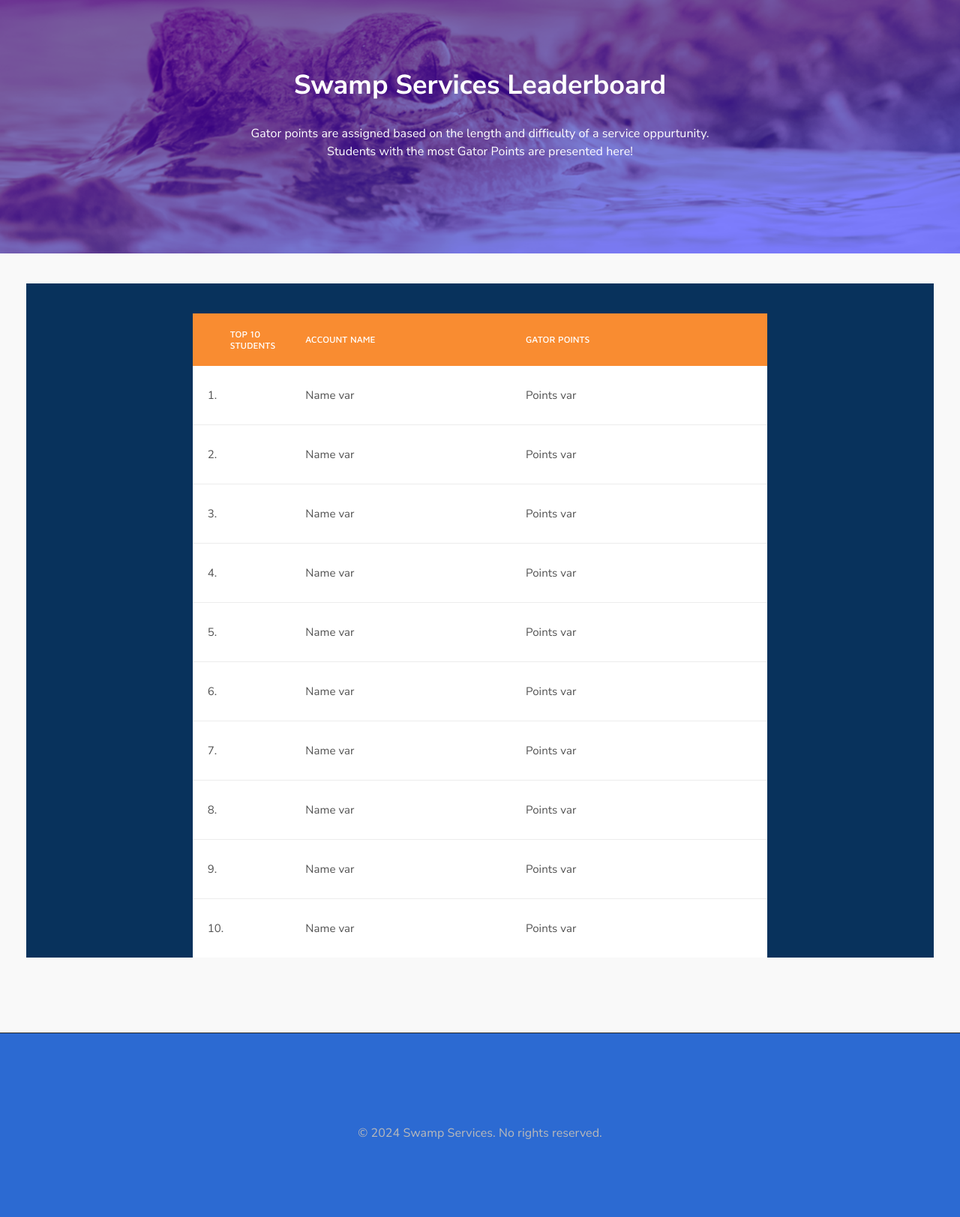
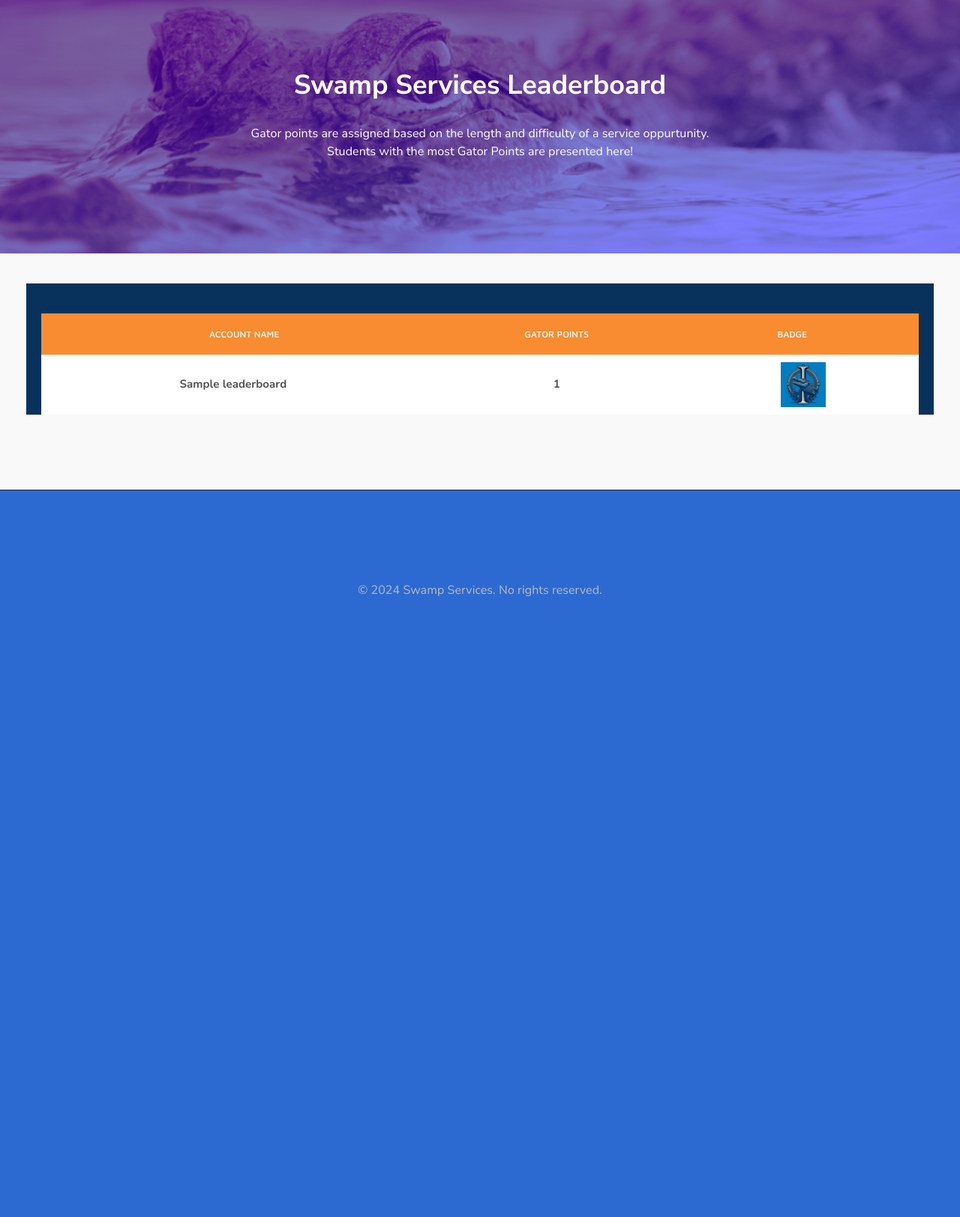
Before and after one commit to ZachJasko/CEN3031-Project, a Django app: page /blog/ in a window 1280 px wide. Shown: the part 133-1756 px from the top of the page at 75% size. After the commit the page ends 928 px from the top, so only its background shows below. Run offline with Django 3.2, Linux system fonts and the light colour scheme; tables that the repository leaves empty hold one stand-in row (values such as "Sample post"); some libraries are stand-ins or nearby versions.

Commit message:
leaderboard, points fixed, and UI display. enjoy!

```diff
--- a/forum/models.py
+++ b/forum/models.py
@@ -79,7 +79,7 @@ class Leaderboard(models.Model):
     user = models.ForeignKey(User, on_delete = models.CASCADE)
     lead_names = models.CharField(max_length=100)
     tot_gatorpnts = models.IntegerField(default=0, null=True)
-    badge = models.ImageField(default="1.jpg", null=True, blank=True)
+    #badge = models.ImageField(default="../static/images/1.jpg", null=True, blank=True)
 
     def __str__(self):
         return self.user.username
--- a/forum/views.py
+++ b/forum/views.py
@@ -4,6 +4,7 @@ from .models import *
 from django.db.models import Count, Q, F
 from django.contrib.auth.decorators import login_required
 # importing messages
+from django.db.models import F  # Import F expression
 from django.contrib import messages
 
 # Model Forms.
@@ -124,8 +125,8 @@ def userDashboard(request):
         'ans_posted':ans_posted,
         'topic_count':topic_count,
         'ans_count':ans_count
+    }
 
-    }
     return render(request, 'user-dashboard.html', context)
 
 def searchView(request):
@@ -151,16 +152,17 @@ def searchView(request):
 
     return render(request, 'search-result.html', context)
 
-
-
 # Blog listing page view.
 def blogListView(request):
 
     # Display all blog posts.
     all_posts = BlogPost.objects.all()
 
+    all_leaders = Leaderboard.objects.all().order_by('-tot_gatorpnts')[:10]
+
     context = {
-        'all_posts':all_posts
+        'all_posts':all_posts,
+        'all_leaders':all_leaders,
     }
     return render(request, 'blog-listing.html', context)
 
@@ -176,7 +178,6 @@ def blogDetailView(request, slug):
 
     return render(request, 'blog-detail.html', context)
 
-
 @login_required(login_url='login')
 def accept_answer(request, pk):
     answer = get_object_or_404(Answer, pk=pk)
@@ -184,23 +185,25 @@ def accept_answer(request, pk):
     user_name = answer.user.username
 
     if request.user == user_post.author.user:
-        # Unaccept all other answers for this post
+        # unaccept all other answers for this post
         user_post.answer_set.exclude(pk=pk).update(accepted=False)
 
-        # Toggle the accepted status of the selected answer
-        answer.accepted = not answer.accepted
+        # toggle the accepted status and update Gator Points
+        if answer.accepted:
+            # unaccepting: Deduct points
+            answer.accepted = False
+            Leaderboard.objects.filter(user=answer.user).update(
+                tot_gatorpnts=F('tot_gatorpnts') - answer.gatorpnts
+            )
+        else:
+            # accepting ---- Add points only if not already accepted
+            answer.accepted = True
+            user_post.answer_set.exclude(pk=pk).update(accepted=False)
+            Leaderboard.objects.filter(user=answer.user).update(
+                tot_gatorpnts=F('tot_gatorpnts') + answer.gatorpnts
+            )
+
         answer.save()
-
-    if answer.accepted == True and Leaderboard.objects.filter(lead_names=user_name).exists() == False:
-        leaders = Leaderboard.objects.create(user=answer.user, lead_names=user_name)
-        leaders.save()
-        Leaderboard.objects.filter(user = answer.user).update(tot_gatorpnts=F('tot_gatorpnts')+answer.gatorpnts)
-    elif answer.accepted == True and Leaderboard.objects.filter(lead_names=user_name).exists() == True:
-        Leaderboard.objects.filter(user = answer.user).update(tot_gatorpnts=F('tot_gatorpnts')+answer.gatorpnts)
-    elif answer.accepted == False:
-        pass
-    else:
-        pass
 
     return HttpResponseRedirect(user_post.get_absolute_url())
 
--- a/registration/templates/registration/login.html
+++ b/registration/templates/registration/login.html
@@ -35,8 +35,8 @@
             </div>
             <div class="dx-form-group-md">
                 <div class="d-flex justify-content-between">
-                    <a href="javascript:;">Don't have an account?</a>
-                    <a href="{% url 'register' %}" style="text-decoration: underline;">Sign Up</a>
+                    <a href="javascript:;" style="color:white; font-weight:bold">Don't have an account?</a>
+                    <a href="{% url 'register' %}" style="text-decoration: underline; color:white; font-weight:bold">Sign Up</a>
                 </div>
             </div>
         </form>
--- a/registration/templates/registration/profile.html
+++ b/registration/templates/registration/profile.html
@@ -11,8 +11,7 @@
                         <div class="dx-box-content text-center">
                             <h2 class="h4">Profile Information</h2>
                             <div class="dx-comment-img">
-                                <img style="width: 100px;" style="margin-bottom: 20px;"
-                                    src="{{ user.author.profile_pic.url }}" alt="" class="rounded-circle">
+                                <img style="width: 100px; margin-bottom: 20px;" src="{{ user.author.profile_pic.url }}" alt="" class="rounded-circle">
                             </div>
                             <div class="row" style="margin-top: 20px;">
                                 <div class="col-lg-4">
--- a/registration/templates/registration/register.html
+++ b/registration/templates/registration/register.html
@@ -9,7 +9,7 @@
 
     <div class="dx-signin text-center">
 
-        <h1 class="h3 text-black mb-30" style="font-weight: 500">Sign Up</h1>
+        <h1 class="h3 text-white mb-30">Sign Up</h1>
 
         <form method="POST" class="dx-form">
             {% csrf_token %}
--- a/templates/blog-listing.html
+++ b/templates/blog-listing.html
@@ -25,75 +25,41 @@
     <div class="dx-box-5 pb-100 bg-grey-6">
         <div class="container">
             <div class="row vertical-gap md-gap">
-                <div class="col-lg-8 offset-md-2">
+                <div class="col-lg-12">
                     <table class="dx-table dx-table-default">
                         <thead>
-                            <tr>
-                                <th scope="col" style="width: 20px">Top 10 Students</th>
-                                <th scope="col" >Account Name</th>
-                                <th scope="col" >Gator Points</th>
+                            <tr style="text-align:center">
+                                <th scope="col">Account Name</th>
+                                <th scope="col">Gator Points</th>
+                                <th scope="col">Badge</th>
                             </tr>
                         </thead>
                         <tbody>
-                            <tr>
-                                <td scope="col">1.</th>
-                                <td scope="col">Name var</th>
-                                <td scope="col">Points var</th>
+
+                            {% for leader in all_leaders %}
+                            <tr class="text-center">
+
+                                <td style="font-weight: 700;">{{ leader.lead_names|capfirst }}</td>
+                                <td style="font-weight: 700;">{{ leader.tot_gatorpnts }}</td>
+
+                                <td style="padding-top:10px;padding-bottom:10px;padding-left:10px;padding-right:10px;">
+                                    {% if leader.tot_gatorpnts < 5 %}
+                                    <img src="../static/images/1.jpg" alt="badge" style="width:60px; height:60px;">
+                                    {% elif leader.tot_gatorpnts >= 5 and leader.tot_gatorpnts < 10 %}
+                                    <img src="../static/images/2.jpg" alt="badge" style="width:60px; height:60px;">
+                                    {% elif leader.tot_gatorpnts >= 10 and leader.tot_gatorpnts < 15 %}
+                                    <img src="../static/images/3.jpg" alt="badge" style="width:60px; height:60px;">
+                                    {% elif leader.tot_gatorpnts >= 15 and leader.tot_gatorpnts < 20 %}
+                                    <img src="../static/images/4.jpg" alt="badge" style="width:60px; height:60px;">
+                                    {% elif leader.tot_gatorpnts >= 20 and leader.tot_gatorpnts < 100 %}
+                                    <img src="../static/images/5.jpg" alt="badge" style="width:60px; height:60px;">
+                                    {% else %}
+                                    <img src="../static/images/100.jpg" alt="badge" style="width:60px; height:60px;">
+                                    {% endif %}
+                                </td>
                             </tr>
 
-                            <tr>
-                                <td scope="col">2.</th>
-                                <td scope="col">Name var</th>
-                                <td scope="col">Points var</th>
-                            </tr>
-
-                            <tr>
-                                <td scope="col">3.</th>
-                                <td scope="col">Name var</th>
-                                    <td scope="col">Points var</th>
-                            </tr>
-
-                            <tr>
-                                <td scope="col">4.</th>
-                                <td scope="col">Name var</th>
-                                <td scope="col">Points var</th>
-                            </tr>
-
-                            <tr>
-                                <td scope="col">5.</th>
-                                <td scope="col">Name var</th>
-                                    <td scope="col">Points var</th>
-                            </tr>
-
-                            <tr>
-                                <td scope="col">6.</th>
-                                <td scope="col">Name var</th>
-                                <td scope="col">Points var</th>
-                            </tr>
-
-                            <tr>
-                                <td scope="col">7.</th>
-                                <td scope="col">Name var</th>
-                                <td scope="col">Points var</th>
-                            </tr>
-
-                            <tr>
-                                <td scope="col">8.</th>
-                                <td scope="col">Name var</th>
-                                <td scope="col">Points var</th>
-                            </tr>
-
-                            <tr>
-                                <td scope="col">9.</th>
-                                <td scope="col">Name var</th>
-                                <td scope="col">Points var</th>
-                            </tr>
-
-                            <tr>
-                                <td scope="col">10.</th>
-                                <td scope="col">Name var</th>
-                                <td scope="col">Points var</th>
-                            </tr>
+                            {% endfor %}
                         </tbody>
                     </table>
                 </div>
--- a/templates/forum-main.html
+++ b/templates/forum-main.html
@@ -76,7 +76,7 @@
                                                 <div class="dx-table-default-info">
                                                     <p class="mb-0">
                                                         <span style="color:black;">{{ post.author.user }}</span>
-                                                        <br><span class="dib">{{ post.date_created }}
+                                                        <br><span class="dib">{{ post.date_created }}</span>
                                                     </p>
                                                 </div>
                                             </td>
--- a/templates/user-dashboard.html
+++ b/templates/user-dashboard.html
@@ -45,8 +45,8 @@
                                                 <th scope="row">
                                                     <a href="{% url 'topic-detail' post.id %}" class="dx-table-default-title" style="width: 100px; overflow-wrap: break-word;">{{ post.title }}</a>
                                                 </th>
+                                                <td>{{ post.category }}</td>
                                                 <td>{{ post.topic_view_count }}</td>
-                                                <td>{{ post.topic.category }}</td>
                                                 <td>{{ post.answer_count }}</td>
                                                 <td>{{ post.date_created }}</td>
                                                 <td>{{ post.gatorpnts }}</td>
--- a/templates/user-post.html
+++ b/templates/user-post.html
@@ -7,7 +7,7 @@
             <form action="" method="POST" class="dx-form mt-50 mb-45">
                 <div class="row vertical-gap md-gap">
                     <div class="col-lg-12">
-                        <h2 class="h4" style="text-align:center">Post A New Topic</h2>
+                        <h2 class="h4" style="text-align:center; color: white; font-weight:700">Post A New Topic</h2>
                         <div class="dx-box mt-55">
                             <div class="row vertical-gap">
 
```
Also changed, not shown: templates/topic-detail.html (+8 -8 lines), static/images/1.jpg (added), static/images/100.jpg (added), static/images/2.jpg (added), static/images/3.jpg (added), static/images/4.jpg (added), static/images/5.jpg (added).
